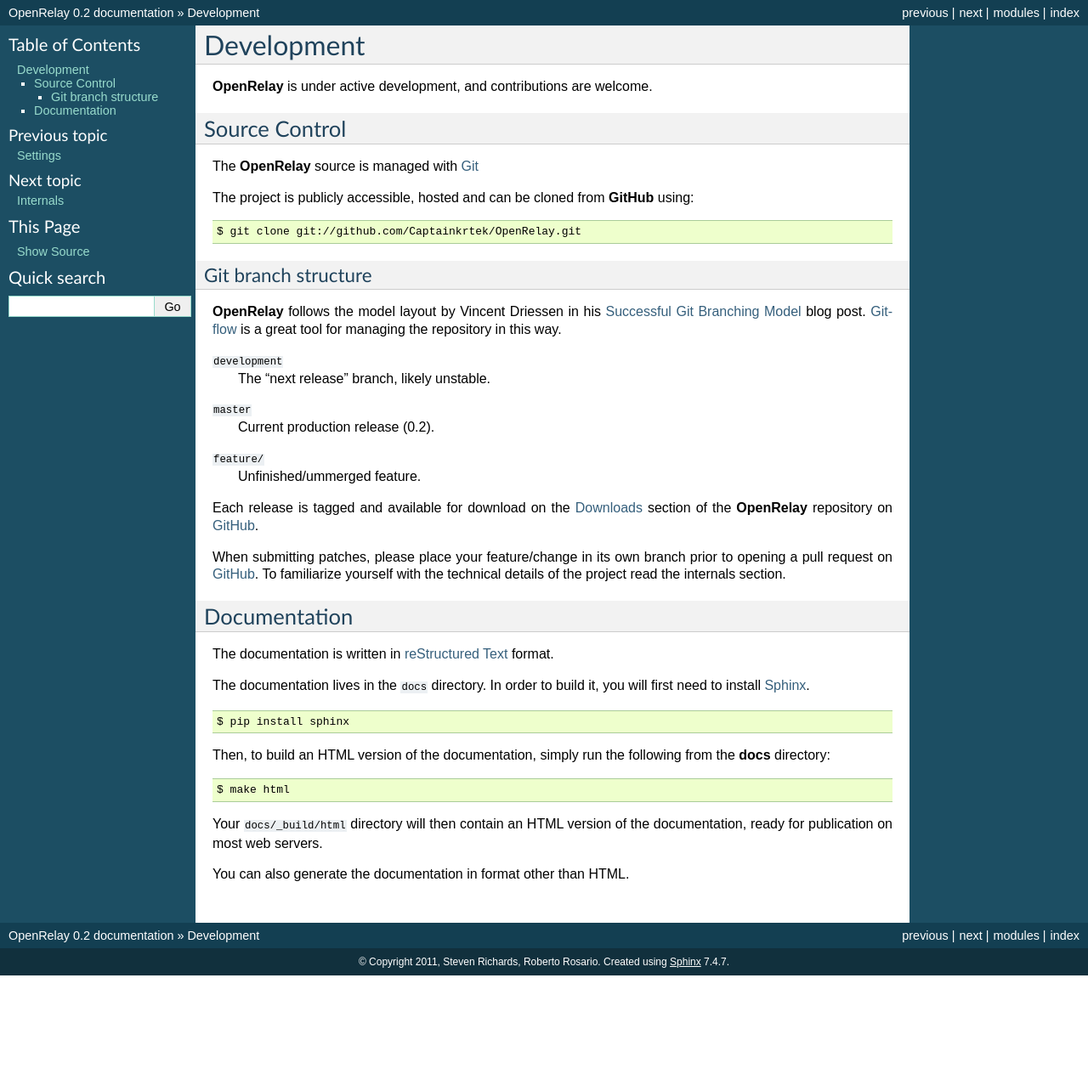
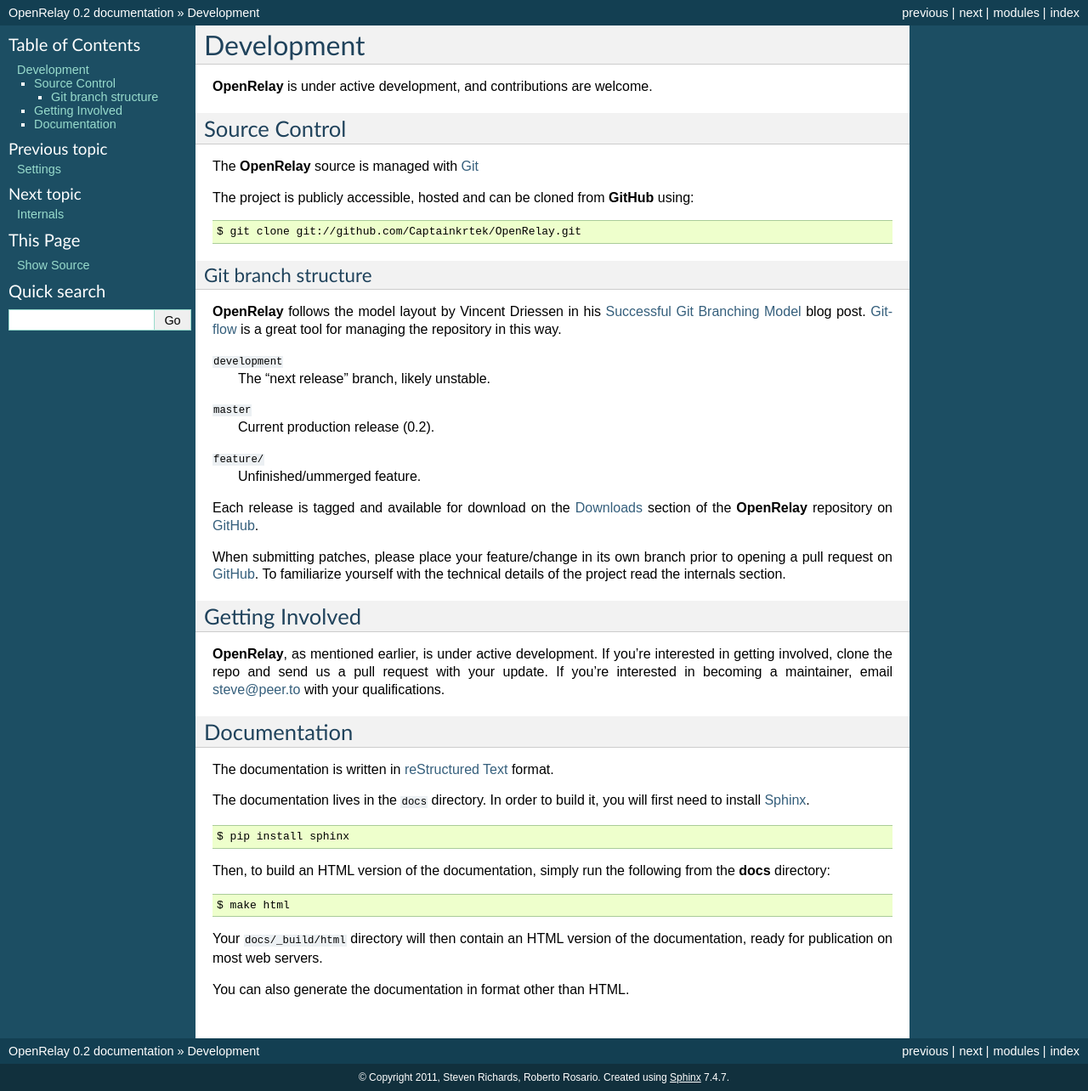
Before and after one commit to srri-zz/OpenRelay, a Sphinx documentation site: the page built from docs/development.rst, in a window 1280 px wide. Shown: the whole page at 85% size. Built offline with Sphinx 7.4.7, drawn with Linux system fonts in a browser that asks for light colours; before the commit the page ends 1148 px from its top, so only the background shows below that.

Commit message:
documentation addition

```diff
--- a/docs/development.rst
+++ b/docs/development.rst
@@ -43,6 +43,13 @@
 
 .. _docs:
 
+----------------
+Getting Involved
+----------------
+
+**OpenRelay**, as mentioned earlier, is under active development. If you're interested in getting involved, clone the repo and send us a pull request with your update. If you're interested
+in becoming a maintainer, email steve@peer.to with your qualifications.
+
 -----------------
 Documentation
 -----------------
```
